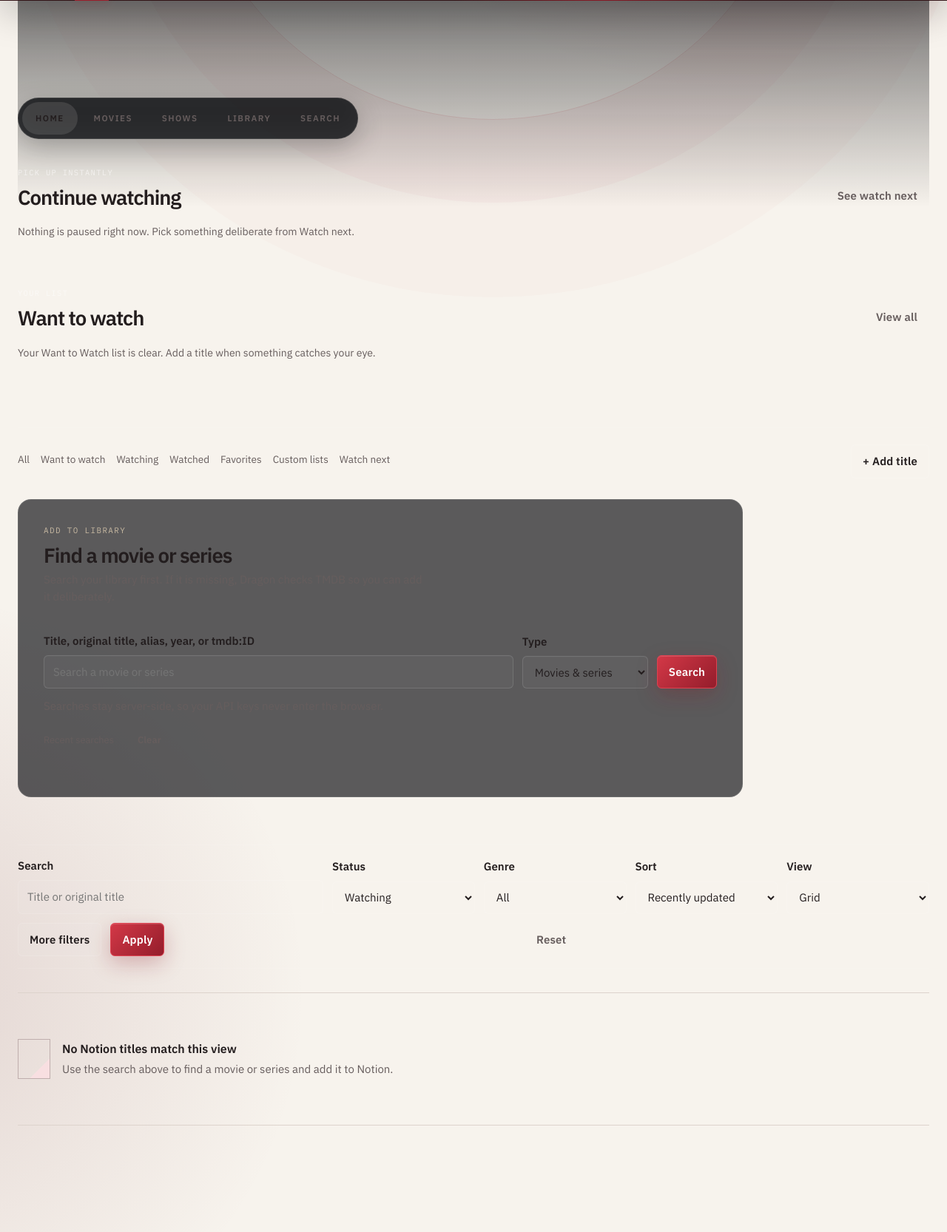
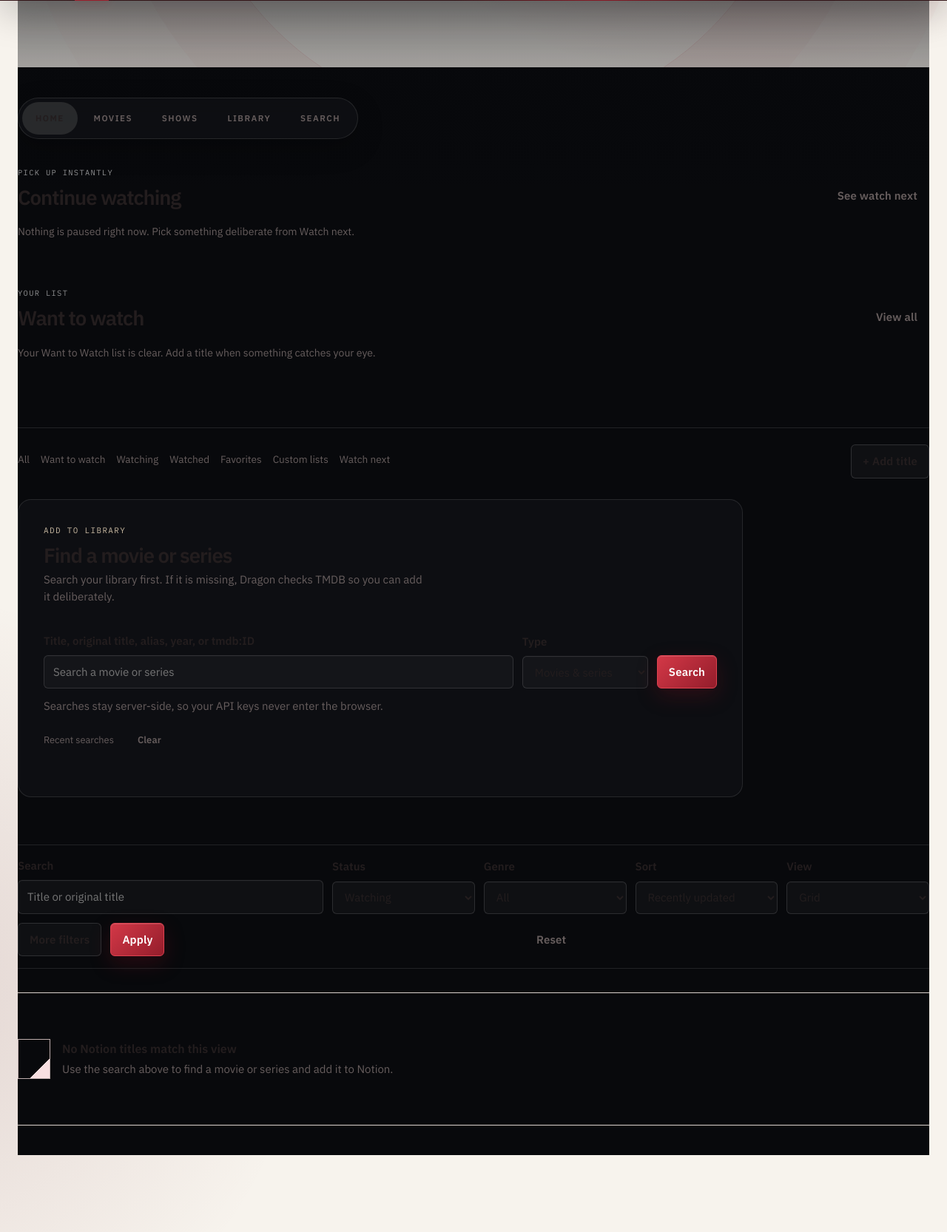
Before and after one commit to Dragon0WaTTyler/dragon-dashboardv2, a Flask app: page /movies in a window 1280 px wide. Shown: the part 126-1792 px from the top of the page at 74% size. Run offline with Flask 3, Linux system fonts and the light colour scheme; the visitor is signed in with stand-in values (Sample User, id 1); data that the repository does not hold is empty; some libraries are stand-ins or nearby versions.

Commit message:
movies: remove abstract ambient from cinematic views

```diff
--- a/app/static/css/pages/movies.css
+++ b/app/static/css/pages/movies.css
@@ -2096,7 +2096,7 @@ body.is-player-embed-fullscreen { overflow: hidden; }
 }
 
 /* Final cascade for the artwork-first Movies V2 surface. */
-.movies-v2 { --movie-rail-gap: clamp(14px, 1.6vw, 22px); --movie-rail-poster: clamp(152px, 12.8vw, 212px); }
+.movies-v2 { --movie-rail-gap: clamp(14px, 1.6vw, 22px); --movie-rail-poster: clamp(152px, 12.8vw, 212px); background: #08090c; }
 .movies-v2__atmosphere { background: linear-gradient(180deg, rgb(6 7 10 / 52%), transparent 42%); filter: none; }
 .movies-v2__atmosphere::after, .movie-personal-hero::after { display: none; }
 .movies-v2 > :not(.movies-v2__atmosphere) { position: relative; z-index: 1; }
```
